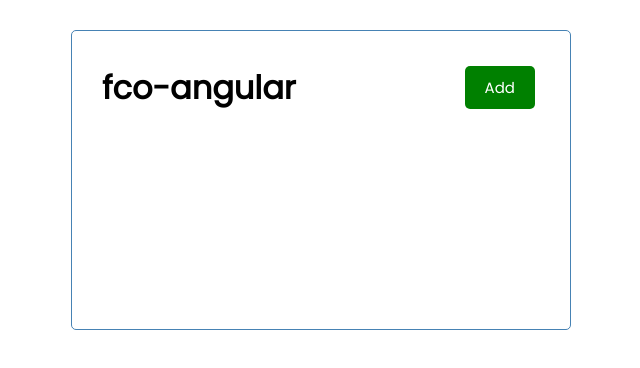
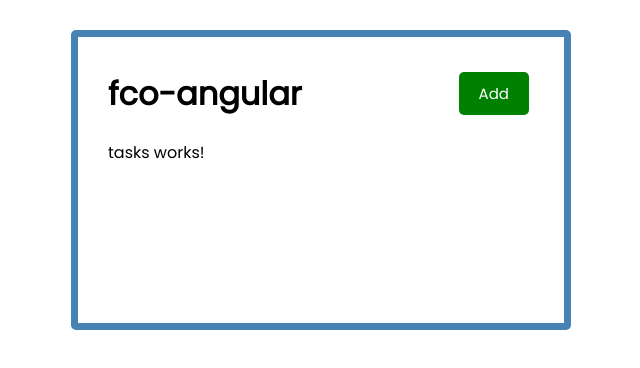
Before and after one commit to Francisco-fco/fco-angular, an Angular app in the folder fco-angular/: page / in a window 1280 px wide. Shown: the top 368 px of the page, without its empty margins (319-959 px from the left). Built offline with nearby package versions, Linux system fonts and the light colour scheme.

Commit message:
Added tasks component

```diff
--- /dev/null
+++ b/fco-angular/src/app/Task.ts
@@ -0,0 +1,6 @@
+export interface Task {
+    id?: number;
+    text: string;
+    reminder: boolean;
+
+}
--- a/fco-angular/src/app/app.component.html
+++ b/fco-angular/src/app/app.component.html
@@ -1,3 +1,4 @@
 <div class="container">
   <app-header></app-header>
+  <app-tasks></app-tasks>
 </div>
--- a/fco-angular/src/app/app.module.ts
+++ b/fco-angular/src/app/app.module.ts
@@ -5,12 +5,14 @@ import { AppRoutingModule } from './app-routing.module';
 import { AppComponent } from './app.component';
 import { HeaderComponent } from './components/header/header.component';
 import { ButtonComponent } from './components/button/button.component';
+import { TasksComponent } from './components/tasks/tasks.component';
 
 @NgModule({
   declarations: [
     AppComponent,
     HeaderComponent,
-    ButtonComponent
+    ButtonComponent,
+    TasksComponent
   ],
   imports: [
     BrowserModule,
--- a/fco-angular/src/app/components/button/button.component.ts
+++ b/fco-angular/src/app/components/button/button.component.ts
@@ -16,7 +16,8 @@ export class ButtonComponent implements OnInit {
 
   ngOnInit(): void {}
 
-  // Problem with Emit and btnClick -- continue from here!
+  // By creating an Emitter you can now re-use the button component but give it diffrent functions
+  // depending on what you want it to do and where in the project.
   onClick() {
     console.log('We in!')
     this.btnClick.emit();
--- a/fco-angular/src/app/components/header/header.component.html
+++ b/fco-angular/src/app/components/header/header.component.html
@@ -1,5 +1,9 @@
 <header>
   <h1>{{ title }}</h1>
-  <app-button color="green" text="Add" (btnClick)="toggleAddTask()">
+  <!-- Emitter makes this button re-usable with new implemented logic -->
+  <app-button
+    color="green"
+    text="Add"
+    (btnClick)="toggleAddTask()">
   </app-button>
 </header>
--- /dev/null
+++ b/fco-angular/src/app/components/tasks/tasks.component.html
@@ -0,0 +1 @@
+<p>tasks works!</p>
--- /dev/null
+++ b/fco-angular/src/app/components/tasks/tasks.component.ts
@@ -0,0 +1,15 @@
+import { Component, OnInit } from '@angular/core';
+
+@Component({
+  selector: 'app-tasks',
+  templateUrl: './tasks.component.html',
+  styleUrls: ['./tasks.component.scss']
+})
+export class TasksComponent implements OnInit {
+
+  constructor() { }
+
+  ngOnInit(): void {
+  }
+
+}
--- a/fco-angular/src/styles.scss
+++ b/fco-angular/src/styles.scss
@@ -17,7 +17,7 @@ body {
   margin: 30px auto;
   overflow: auto;
   min-height: 300px;
-  border: 1px solid steelblue;
+  border: 7px solid steelblue;
   padding: 30px;
   border-radius: 5px;
 }
@@ -34,6 +34,9 @@ body {
   font-size: 15px;
   font-family: inherit;
 }
+.btn:hover {
+  background-color: steelblue;
+}
 .btn:focus {
   outline: none;
 }
@@ -45,6 +48,7 @@ body {
   display: block;
   width: 100%;
 }
+
 
 .form-control {
   margin: 20px 0;
```
Also changed, not shown: fco-angular/src/app/components/tasks/tasks.component.scss (added), 1 other file (tests, documents, lock files or other folders).
